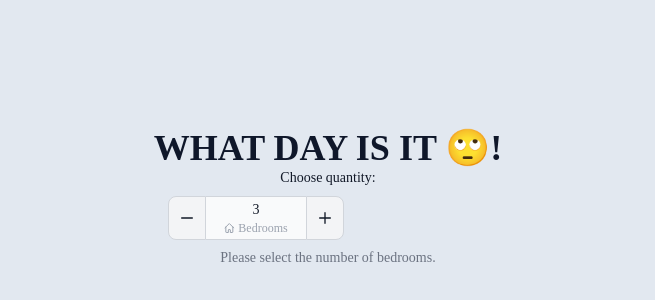
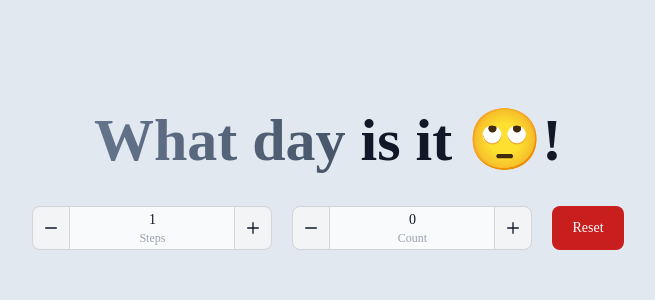
Before and after one commit to momen-arabi/react-date-counter-challenge, a React (Create React App) app: page / in a window 1280 px wide. Shown: the part 202-502 px from the top of the page, without its empty margins (312-967 px from the left). Built offline with nearby package versions, Linux system fonts and the light colour scheme; the HTML template or start-up script is replaced by a standard one.

Commit message:
removed-manifest-and-working-on-reset-button

```diff
--- a/public/index.html
+++ b/public/index.html
@@ -5,12 +5,8 @@
     <link rel="icon" href="%PUBLIC_URL%/favicon.ico" />
     <meta name="viewport" content="width=device-width, initial-scale=1" />
     <meta name="theme-color" content="#000000" />
-    <meta
-      name="description"
-      content="Web site created using create-react-app"
-    />
+    <meta name="description" content="Web site created using create-react-app" />
     <link rel="apple-touch-icon" href="%PUBLIC_URL%/logo192.png" />
-    <link rel="manifest" href="%PUBLIC_URL%/manifest.json" />
     <title>Date Counter</title>
   </head>
   <body>
--- a/src/App.jsx
+++ b/src/App.jsx
@@ -1,163 +1,152 @@
 import { useState } from "react";
 
 function App() {
-  const today = new Date();
-  const [date, setDate] = useState(today);
-  const [count, setCount] = useState(0);
-  const [steps, setSteps] = useState(1);
+  const [isReset, setIsReset] = useState(false);
 
-  // helper functions
-  function formatDate(date) {
-    return date.toDateString();
+  function handleReset() {
+    setIsReset(true);
   }
 
-  function addDaysToDate(steps, date) {
-    const newDate = date;
-    newDate.setDate(newDate.getDate() + steps);
-    return newDate;
+  function removeReset() {
+    setIsReset(false);
   }
-
-  function subtractDaysToDate(steps, date) {
-    const newDate = date;
-    newDate.setDate(newDate.getDate() - steps);
-    return newDate;
-  }
-
-  // handle functions
-  function handleStepDecrease() {
-    if (steps > 1) {
-      setSteps((prev) => prev - 1);
-      // setCount(0);
-      setDate(new Date());
-    }
-  }
-
-  function handleStepIncrease() {
-    setSteps((prev) => prev + 1);
-    // setCount(0);
-    setDate(new Date());
-  }
-
-  function handleCountDecrease() {
-    setCount((prev) => prev - steps);
-    let newDate = subtractDaysToDate(steps, date);
-    setDate(newDate);
-  }
-
-  function handleCountIncrease() {
-    setCount((prev) => prev + steps);
-    let newDate = addDaysToDate(steps, date);
-    setDate(newDate);
-  }
-
   return (
     <div className="h-screen flex items-center justify-center bg-slate-200">
       <div className="w-full text-center">
-        <h1 className="text-4xl font-bold text-slate-900 uppercase">What day is it 🙄!</h1>
-
-        <form class="max-w-xs mx-auto">
-          <label for="bedrooms-input" class="block mb-2 text-sm font-medium text-gray-900 dark:text-white">
-            Choose quantity:
-          </label>
-          <div class="relative flex items-center max-w-[11rem]">
+        <h1 className="mb-4 text-3xl font-extrabold text-gray-900 dark:text-white md:text-5xl lg:text-6xl">
+          <span className="text-transparent bg-clip-text bg-gradient-to-r to-slate-600 from-slate-500">What day</span> is it 🙄!
+        </h1>
+        <div className="counter-container w-8/12 mx-auto">
+          <form className="mx-auto flex items-stretch justify-center gap-5 my-9">
+            <Counter label="Steps" reset={isReset} resetChanger={removeReset} />
+            <Counter label="Count" reset={isReset} resetChanger={removeReset} />
             <button
               type="button"
-              id="decrement-button"
-              data-input-counter-decrement="bedrooms-input"
-              class="bg-gray-100 dark:bg-gray-700 dark:hover:bg-gray-600 dark:border-gray-600 hover:bg-gray-200 border border-gray-300 rounded-s-lg p-3 h-11 focus:ring-gray-100 dark:focus:ring-gray-700 focus:ring-2 focus:outline-none"
+              onClick={handleReset}
+              className="focus:outline-none text-white bg-red-700 hover:bg-red-800 focus:ring-4 focus:ring-red-300 font-medium rounded-lg text-sm px-5 py-2.5 dark:bg-red-600 dark:hover:bg-red-700 dark:focus:ring-red-900 h-11"
             >
-              <svg class="w-3 h-3 text-gray-900 dark:text-white" aria-hidden="true" xmlns="http://www.w3.org/2000/svg" fill="none" viewBox="0 0 18 2">
-                <path stroke="currentColor" stroke-linecap="round" stroke-linejoin="round" stroke-width="2" d="M1 1h16" />
-              </svg>
+              Reset
             </button>
-            <input
-              type="text"
-              id="bedrooms-input"
-              data-input-counter
-              data-input-counter-min="1"
-              data-input-counter-max="5"
-              aria-describedby="helper-text-explanation"
-              class="bg-gray-50 border-x-0 border-gray-300 h-11 font-medium text-center text-gray-900 text-sm focus:ring-blue-500 focus:border-blue-500 block w-full pb-6 dark:bg-gray-700 dark:border-gray-600 dark:placeholder-gray-400 dark:text-white dark:focus:ring-blue-500 dark:focus:border-blue-500"
-              placeholder=""
-              value="3"
-              required
-            />
-            <div class="absolute bottom-1 start-1/2 -translate-x-1/2 rtl:translate-x-1/2 flex items-center text-xs text-gray-400 space-x-1 rtl:space-x-reverse">
-              <svg class="w-2.5 h-2.5 text-gray-400" aria-hidden="true" xmlns="http://www.w3.org/2000/svg" fill="none" viewBox="0 0 20 20">
-                <path
-                  stroke="currentColor"
-                  stroke-linecap="round"
-                  stroke-linejoin="round"
-                  stroke-width="2"
-                  d="M3 8v10a1 1 0 0 0 1 1h4v-5a1 1 0 0 1 1-1h2a1 1 0 0 1 1 1v5h4a1 1 0 0 0 1-1V8M1 10l9-9 9 9"
-                />
-              </svg>
-              <span>Bedrooms</span>
-            </div>
-            <button
-              type="button"
-              id="increment-button"
-              data-input-counter-increment="bedrooms-input"
-              class="bg-gray-100 dark:bg-gray-700 dark:hover:bg-gray-600 dark:border-gray-600 hover:bg-gray-200 border border-gray-300 rounded-e-lg p-3 h-11 focus:ring-gray-100 dark:focus:ring-gray-700 focus:ring-2 focus:outline-none"
-            >
-              <svg
-                class="w-3 h-3 text-gray-900 dark:text-white"
-                aria-hidden="true"
-                xmlns="http://www.w3.org/2000/svg"
-                fill="none"
-                viewBox="0 0 18 18"
-              >
-                <path stroke="currentColor" stroke-linecap="round" stroke-linejoin="round" stroke-width="2" d="M9 1v16M1 9h16" />
-              </svg>
-            </button>
-          </div>
-          <p id="helper-text-explanation" class="mt-2 text-sm text-gray-500 dark:text-gray-400">
-            Please select the number of bedrooms.
-          </p>
-        </form>
-
-        {/* <div className="counter-container w-4/12 grid grid-cols-2 divide-x mx-auto my-6">
-          <Counter label="Steps" steps={steps} decrease={handleStepDecrease} increase={handleStepIncrease} />
-          <Counter label="Count" count={count} steps={steps} decrease={handleCountDecrease} increase={handleCountIncrease} />
+          </form>
+          {/* <Result count={count} date={formatDate(date)} /> */}
         </div>
-        <Result count={count * steps} date={formatDate(date)} /> */}
       </div>
     </div>
   );
 }
 
-function Counter({ label, count, steps, decrease, increase }) {
+function Counter({ label, reset, resetChanger }) {
+  // const today = new Date();
+  // const [date, setDate] = useState(today);
+
+  const [count, setCount] = useState(0);
+  const [steps, setSteps] = useState(1);
+
+  // helper functions
+  // function formatDate(date) {
+  //   return date.toDateString();
+  // }
+
+  // function addDaysToDate(steps, date) {
+  //   const newDate = date;
+  //   newDate.setDate(newDate.getDate() + steps);
+  //   return newDate;
+  // }
+
+  // function subtractDaysToDate(steps, date) {
+  //   const newDate = date;
+  //   newDate.setDate(newDate.getDate() - steps);
+  //   return newDate;
+  // }
+
+  // handle functions
+  function handleStepDecrease() {
+    resetChanger();
+    if (steps > 1) {
+      setSteps((prev) => prev - 1);
+    }
+  }
+
+  function handleStepIncrease() {
+    resetChanger();
+    setSteps((prev) => prev + 1);
+  }
+
+  function handleCountDecrease() {
+    resetChanger();
+    setCount((prev) => prev - steps);
+    // let newDate = subtractDaysToDate(steps, date);
+    // setDate(newDate);
+  }
+
+  function handleCountIncrease() {
+    resetChanger();
+    setCount((prev) => prev + steps);
+    console.log();
+    // let newDate = addDaysToDate(steps, date);
+    // setDate(newDate);
+  }
+
+  function handleChange(e) {
+    resetChanger();
+    const { name, value } = e.target;
+    if (name === "Steps") setSteps(value);
+    else if (name === "Count") setCount(value);
+  }
+
   return (
-    <div className="counter flex items-center justify-center gap-3 bg-slate-50 p-2">
-      <p className="font-semibold">{label}:</p>
+    <div className="relative flex items-center max-w-[15rem]">
       <button
-        onClick={decrease}
-        className="bg-red-500 text-white w-6 h-6 flex justify-center items-center rounded-lg shadow hover:bg-red-600 focus:outline-none focus:ring-2 focus:ring-red-400"
+        onClick={label === "Steps" ? handleStepDecrease : handleCountDecrease}
+        type="button"
+        id="decrement-button"
+        className="bg-gray-100 dark:bg-gray-700 dark:hover:bg-gray-600 dark:border-gray-600 hover:bg-gray-200 border border-gray-300 rounded-s-lg p-3 h-11 focus:ring-gray-100 dark:focus:ring-gray-700 focus:ring-2 focus:outline-none"
       >
-        -
+        <svg className="w-3 h-3 text-gray-900 dark:text-white" aria-hidden="true" xmlns="http://www.w3.org/2000/svg" fill="none" viewBox="0 0 18 2">
+          <path stroke="currentColor" strokeLinecap="round" strokeLinejoin="round" strokeWidth="2" d="M1 1h16" />
+        </svg>
       </button>
-      <span className="counter-value">{label === "Steps" ? steps : count * steps}</span>
+      <input
+        type="text"
+        id="steps-input"
+        data-input-counter
+        name={label}
+        aria-describedby="helper-text-explanation"
+        className="bg-gray-50 border-x-0 border-gray-300 h-11 font-medium text-center text-gray-900 text-sm focus:ring-blue-500 focus:border-blue-500 block w-full pb-6 dark:bg-gray-700 dark:border-gray-600 dark:placeholder-gray-400 dark:text-white dark:focus:ring-blue-500 dark:focus:border-blue-500"
+        value={reset && label === "Steps" ? 1 : reset && label === "Count" ? 0 : !reset && label === "Steps" ? steps : count}
+        onChange={(e) => {
+          handleChange(e);
+        }}
+        required
+      />
+      <div className="absolute bottom-1 start-1/2 -translate-x-1/2 rtl:translate-x-1/2 flex items-center text-xs text-gray-400 space-x-1 rtl:space-x-reverse">
+        <span>{label}</span>
+      </div>
       <button
-        onClick={increase}
-        className="bg-green-500 text-white w-6 h-6 flex justify-center items-center rounded-lg shadow hover:bg-green-600 focus:outline-none focus:ring-2 focus:ring-green-400"
+        onClick={label === "Steps" ? handleStepIncrease : handleCountIncrease}
+        type="button"
+        id="increment-button"
+        className="bg-gray-100 dark:bg-gray-700 dark:hover:bg-gray-600 dark:border-gray-600 hover:bg-gray-200 border border-gray-300 rounded-e-lg p-3 h-11 focus:ring-gray-100 dark:focus:ring-gray-700 focus:ring-2 focus:outline-none"
       >
-        +
+        <svg className="w-3 h-3 text-gray-900 dark:text-white" aria-hidden="true" xmlns="http://www.w3.org/2000/svg" fill="none" viewBox="0 0 18 18">
+          <path stroke="currentColor" strokeLinecap="round" strokeLinejoin="round" strokeWidth="2" d="M9 1v16M1 9h16" />
+        </svg>
       </button>
     </div>
   );
 }
 
-function Result({ count, date }) {
-  return (
-    <h3 className="result">
-      {count > 0
-        ? `${count} day${count === 1 ? "" : "s"} from today is`
-        : count < 0
-        ? `${count * -1} day${count === -1 ? "" : "s"} ago was`
-        : "Today is"}{" "}
-      <strong>{date}</strong>
-    </h3>
-  );
-}
+// function Result({ count, date }) {
+//   return (
+//     <p id="result" className="mt-5 text-sm text-gray-500 dark:text-gray-400">
+//       {count > 0
+//         ? `${count} day${count === 1 ? "" : "s"} from today is`
+//         : count < 0
+//         ? `${count * -1} day${count === -1 ? "" : "s"} ago was`
+//         : "Today is"}{" "}
+//       <strong>{date}</strong>
+//     </p>
+//   );
+// }
 
 export default App;
```
